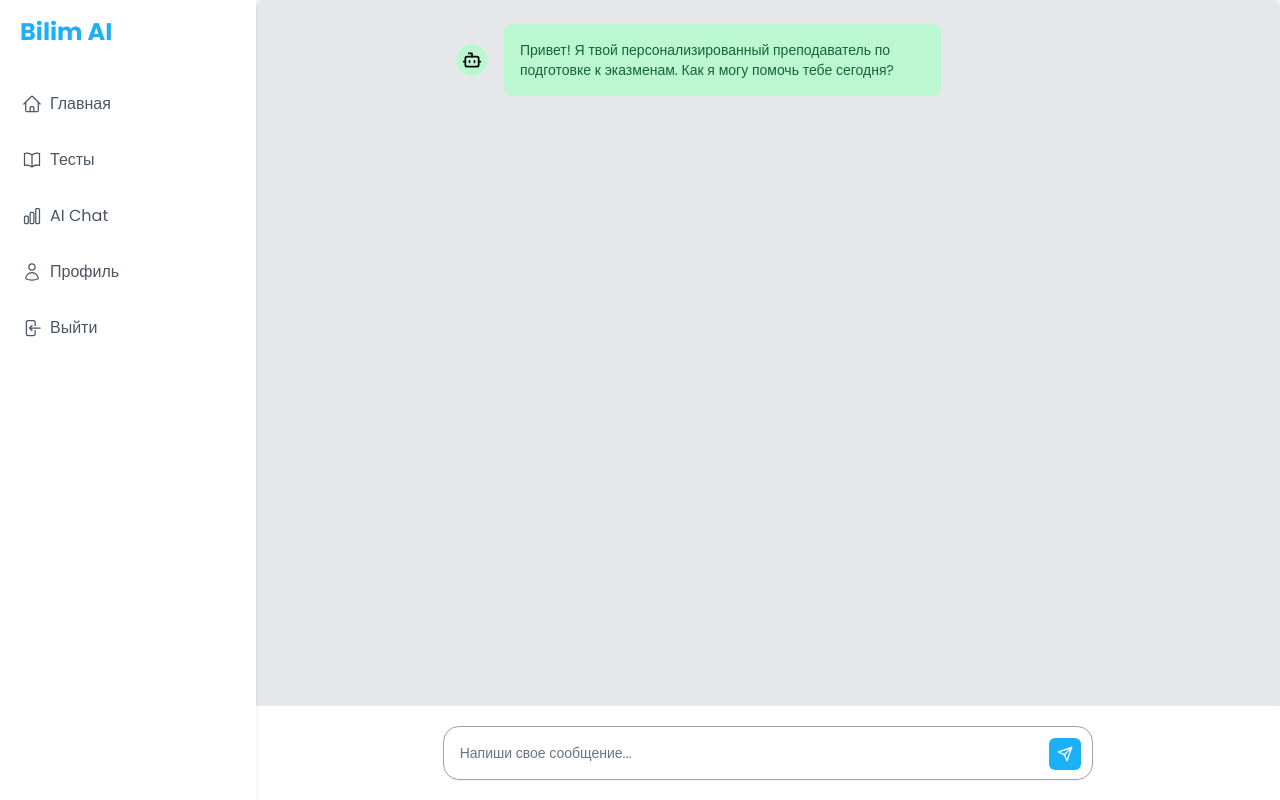
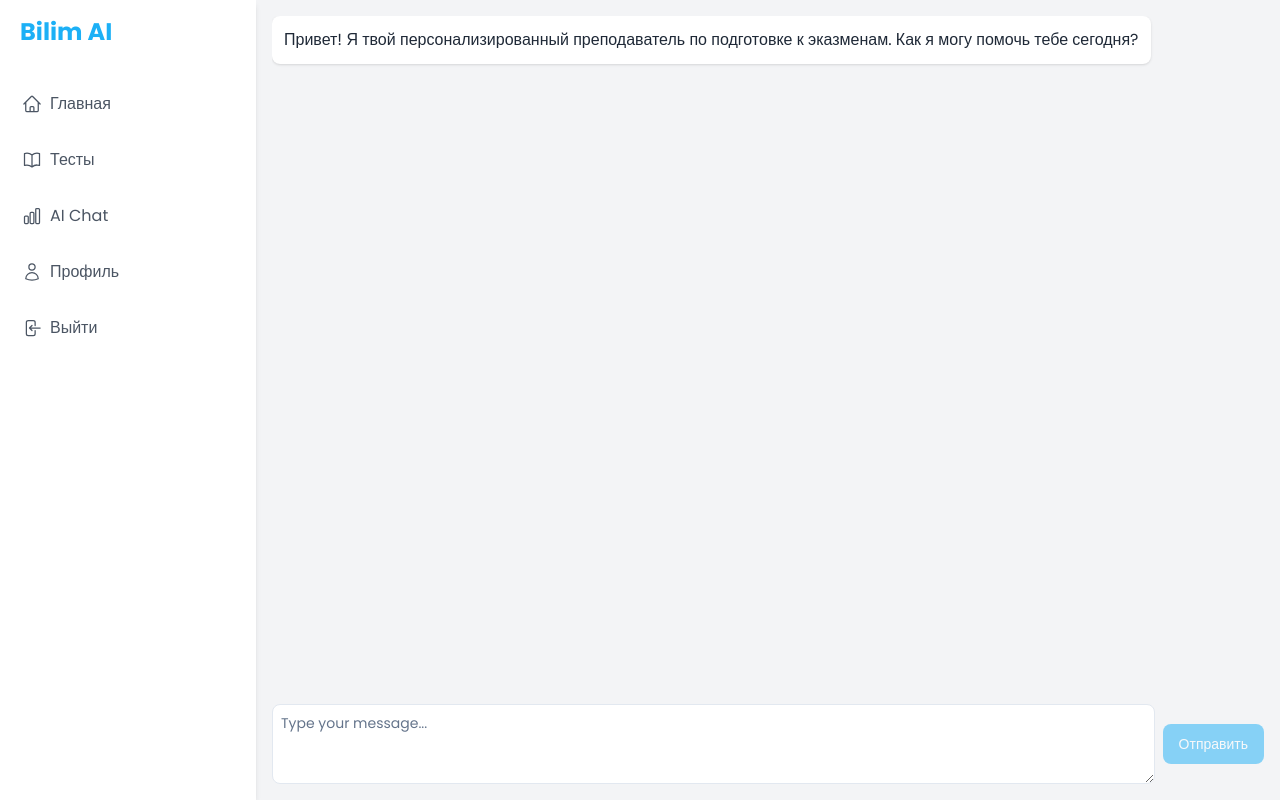
Before and after one commit to meirrrrr/bilimAI-frontend, a Next.js app: page /chat in a window 1280 px wide. Built offline with nearby package versions, Linux system fonts and the light colour scheme; no server answers.

Commit message:
refactor:

```diff
--- a/app/about-test/page.tsx
+++ b/app/about-test/page.tsx
@@ -104,7 +104,7 @@ const TestSelection = () => {
               <Bars3Icon className="w-6 h-6" />
             )}
           </button>
-          <h1 className="text-xl font-bold">Добро пожаловать, [User Name]</h1>
+          <h1 className="text-xl font-bold">Тесты</h1>
           <div className="flex items-center">
             <Link href="/profile">
               <button className="p-2 text-gray-600 hover:text-gray-900 cursor-pointer">
@@ -119,8 +119,7 @@ const TestSelection = () => {
               Выберите тип теста
             </h1>
             <p className="mb-6 text-gray-700">
-              В тесте будет 40 вопросов по математике, 20 вопросов по логике, и
-              20 вопросов на грамотность чтения.
+              В тесте будет 15 вопросов по математике и логике.
             </p>
             <div className="mb-6 flex justify-center">
               <label className="mr-6 flex items-center">
--- a/app/chat/page.tsx
+++ b/app/chat/page.tsx
@@ -17,8 +17,6 @@ import Link from "next/link";
 import dotenv from "dotenv";
 
 dotenv.config();
-
-const apikey = process.env.OPENAI_API_KEY;
 
 const ChatComponent = () => {
   const [messages, setMessages] = useState([
@@ -168,7 +166,7 @@ const ChatComponent = () => {
               <Bars3Icon className="w-6 h-6" />
             )}
           </button>
-          <h1 className="text-xl font-bold">Чат</h1>
+          <h1 className="text-xl font-bold">AI chat</h1>
           <div className="flex items-center">
             <Link href="/profile">
               <button className="p-2 text-gray-600 hover:text-gray-900 cursor-pointer">
@@ -179,107 +177,55 @@ const ChatComponent = () => {
         </header>
 
         {/* Chat Content */}
-        <div className="flex flex-col flex-grow bg-gray-200 rounded-lg">
-          <div className="overflow-y-scroll p-6 space-y-4 flex-grow bg-gray-200 rounded-lg lg:px-[200px]">
+        <div className="flex flex-col flex-grow p-4 space-y-4 bg-gray-100">
+          <div className="flex-grow overflow-y-auto">
             {messages.map((message, index) => (
               <div
                 key={index}
-                className={`flex items-center gap-4 ${
-                  message.sender === "user" ? "justify-end" : ""
+                className={`flex items-start space-x-2 mb-4 ${
+                  message.sender === "user" ? "justify-end" : "justify-start"
                 }`}
               >
-                {message.sender === "ChatGPT" && (
-                  <div className="bg-green-200 rounded-full w-8 h-8 flex items-center justify-center">
-                    <BotIcon className="w-5 h-5 text-muted-foreground" />
-                  </div>
-                )}
                 <div
-                  className={`rounded-lg p-4 max-w-[70%] ${
-                    message.sender === "ChatGPT"
-                      ? "bg-green-200 text-green-800"
-                      : "bg-blue-200 text-blue-800"
+                  className={`p-3 rounded-lg shadow ${
+                    message.sender === "user"
+                      ? "bg-[#1CB0F6] text-white"
+                      : "bg-white text-gray-800"
                   }`}
                 >
-                  <p className="text-sm">{message.message}</p>
+                  {message.message}
                 </div>
-                {message.sender === "user" && (
-                  <div className="bg-blue-200 rounded-full w-8 h-8 flex items-center justify-center">
-                    <UserIcon className="w-5 h-5 text-primary-foreground" />
-                  </div>
-                )}
               </div>
             ))}
           </div>
-          <div className="px-6 py-[20px] bg-white">
-            <div className="flex justify-center items-center relative w-full md:w-3/4 lg:w-2/3 mx-auto">
+
+          {/* Typing Indicator */}
+          {typing && (
+            <div className="text-sm text-gray-500">
+              <em>ChatGPT is пишет...</em>
+            </div>
+          )}
+
+          {/* Input Area */}
+          <div className="flex items-center space-x-2">
             <Textarea
-                placeholder="Напиши свое сообщение..."
-                name="message"
-                id="message"
-                rows={1}
+              className="flex-grow border rounded-lg p-2 focus:outline-none focus:ring-2 focus:ring-blue-500"
+              rows={2}
               value={input}
               onChange={(e) => setInput(e.target.value)}
-                className="min-h-[48px] rounded-2xl resize-none p-4 border border-neutral-400 shadow-sm pr-16 w-full"
+              placeholder="Type your message..."
             />
             <Button
-                type="button"
-                size="icon"
-                className="absolute w-8 h-8 top-3 right-3 bg-[#1CB0F6] hover:bg-[#1390c4] transition-colors"
+              className="bg-[#1CB0F6] text-white py-2 px-4 rounded-lg hover:bg-blue-600 focus:outline-none focus:ring-2 focus:ring-blue-500"
               onClick={handleSend}
+              disabled={!input}
             >
-                <SendIcon className="w-4 h-4 text-white" />
-                <span className="sr-only">Send</span>
+              Отправить
             </Button>
-            </div>
           </div>
         </div>
       </div>
     </div>
   );
 };
-
-function BotIcon(props: any) {
-  return (
-    <svg
-      {...props}
-      xmlns="http://www.w3.org/2000/svg"
-      width="24"
-      height="24"
-      viewBox="0 0 24 24"
-      fill="none"
-      stroke="currentColor"
-      strokeWidth="2"
-      strokeLinecap="round"
-      strokeLinejoin="round"
-    >
-      <path d="M12 8V4H8" />
-      <rect width="16" height="12" x="4" y="8" rx="2" />
-      <path d="M2 14h2" />
-      <path d="M20 14h2" />
-      <path d="M15 13v2" />
-      <path d="M9 13v2" />
-    </svg>
-  );
-}
-
-function SendIcon(props: any) {
-  return (
-    <svg
-      {...props}
-      xmlns="http://www.w3.org/2000/svg"
-      width="24"
-      height="24"
-      viewBox="0 0 24 24"
-      fill="none"
-      stroke="currentColor"
-      strokeWidth="2"
-      strokeLinecap="round"
-      strokeLinejoin="round"
-    >
-      <path d="m22 2-7 20-4-9-9-4Z" />
-      <path d="M22 2 11 13" />
-    </svg>
-  );
-}
-
 export default ChatComponent;
--- a/app/dashboard/page.tsx
+++ b/app/dashboard/page.tsx
@@ -160,6 +160,7 @@ const Dashboard = () => {
                     className="flex justify-between p-2 border-b"
                   >
                     <span>{test.name}</span>
+                    {/* <span>{test.}</span> */}
                     <span>{new Date(test.createdAt).toLocaleDateString()}</span>
                   </li>
                 ))}
@@ -183,7 +184,7 @@ const Dashboard = () => {
               </h2>
               <p className="mt-2">Быстрый ежедневный квиз для практики.</p>
               <button className="w-full px-4 py-2 mt-4 text-white bg-[#1CB0F6] rounded-lg hover:bg-blue-600">
-                Начать квиз
+                <Link href="/about-test">Начать квиз</Link>
               </button>
             </div>
           </div>
@@ -208,7 +209,7 @@ const Dashboard = () => {
                 Контактная информация
               </h2>
               <p className="mt-2">Если у вас есть вопросы, свяжитесь с нами.</p>
-              <p className="mt-2 text-gray-700">Email: support@example.com</p>
+              <p className="mt-2 text-gray-700">Email: meiirzhan04@gmail.com</p>
             </div>
           </div>
         </main>
--- a/app/profile/page.tsx
+++ b/app/profile/page.tsx
@@ -53,7 +53,7 @@ const Profile = () => {
       try {
         if (userString && userString._id) {
           const res = await axios.get<User>(
-            `http://localhost:3003/api/v1/user/${userString._id}`
+            `https://bilimai-backend-production.up.railway.app/api/v1/user/${userString._id}`
           );
           setUserData(res.data);
           console.log(res.data.testHistory[25].score);
--- a/app/test/feedback/page.tsx
+++ b/app/test/feedback/page.tsx
@@ -9,7 +9,6 @@ import {
   ChartBarIcon,
   HomeIcon,
   BookOpenIcon,
-  QuestionMarkCircleIcon,
   ArrowLeftEndOnRectangleIcon,
 } from "@heroicons/react/24/outline";
 
@@ -19,14 +18,14 @@ const Feedback = () => {
   const [sum, setSum] = useState("") || null;
   const [correctAnswersCount, setCorrectAnswersCount] = useState(0);
 
+  const [test, setTest] = useState({});
+
   useEffect(() => {
     const feedback = localStorage.getItem("feedback");
     const sum = localStorage.getItem("sum");
     console.log(feedback);
-
     setFeedback(feedback!);
     setSum(sum!);
-
     setFeedback(feedback || "");
     setCorrectAnswersCount(Number(sum) || 0);
   }, []);
@@ -106,7 +105,7 @@ const Feedback = () => {
         <div className="min-h-screen flex flex-col items-center py-10">
           <div className="max-w-xl w-full bg-gray-100 p-8 rounded-lg shadow-md mb-6">
             <h1 className="text-3xl font-semibold mb-4 text-center">Фидбэк</h1>
-            <p className="mb-6 text-center">{feedback}</p>
+            <p className="mb-6 text-center"></p>
             <div className="flex items-center justify-center mb-6">
               <div className="relative">
                 <div className="w-24 h-24 rounded-full border-4 border-gray-300 flex items-center justify-center">
```
Also changed, not shown: app/page.tsx (+21 -27 lines), app/test/test.tsx (+11 -4 lines). Lines whose indentation alone changed are shown as unchanged.
